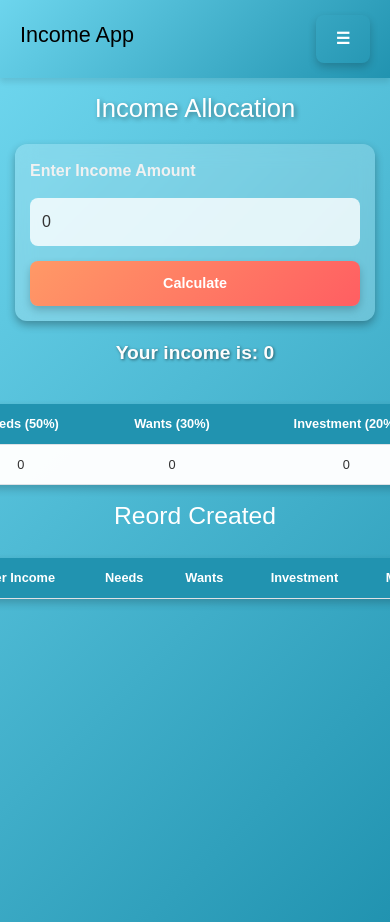
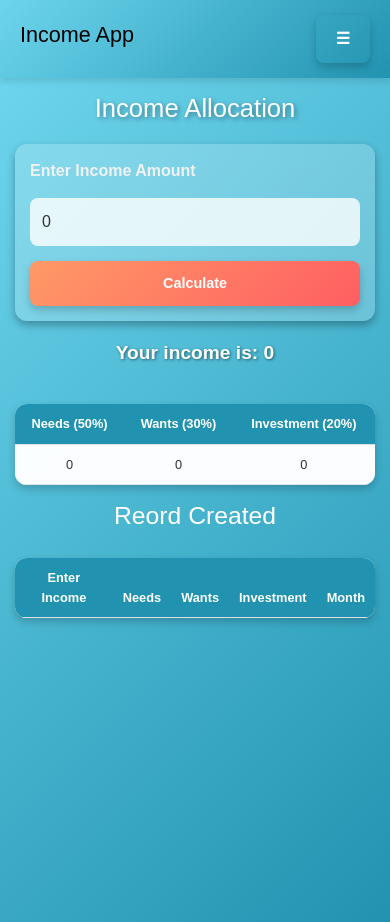
Before and after one commit to khadarvali786/Income-Tracker, a React (Vite) app in the folder Income Tracker/: page / in a window 390 px wide. Built offline with nearby package versions, Linux system fonts and the light colour scheme.

Commit message:
Changes CSS

```diff
--- a/Income Tracker/src/components/IncomeInput.jsx
+++ b/Income Tracker/src/components/IncomeInput.jsx
@@ -87,7 +87,7 @@ const IncomeInput = () => {
 
           <h2>Reord Created</h2>
 
-          <table className="table ">
+          <table className="table">
             <thead>
               <tr>
                 <th>Enter Income</th>
--- a/Income Tracker/src/components/InvestmentPlan.css
+++ b/Income Tracker/src/components/InvestmentPlan.css
@@ -1,11 +1,6 @@
 
 
   /* Investment Plan Container */
-  .table-wrapper {
-    width: 100%;
-    overflow-x: auto; /* Enable horizontal scroll for smaller screens */
-    -webkit-overflow-scrolling: touch; /* Smooth scrolling for mobile */
-  }
   .investment-plan {
     padding: 20px;
     font-family: 'Arial', sans-serif;
@@ -62,13 +57,3 @@
     color: white;
     border: none;
   }
-  /* Responsive Design for Mobile */
-@media (max-width: 600px) {
-    .table-wrapper {
-      margin: 0 auto; /* Center the scrollable container */
-    }
-
-    .table {
-      min-width: 500px; /* Ensure the table does not shrink too much */
-    }
-  }
--- a/Income Tracker/src/components/InvestmentPlan.jsx
+++ b/Income Tracker/src/components/InvestmentPlan.jsx
@@ -29,7 +29,6 @@ const InvestmentPlan = () => {
 
   return (
     <>
-
       <div className="investment-plan">
         <h1>Investment Plan</h1>
         <h2 className="investment-amount">Investment Amount: ₹{amount}</h2>
```
Lines whose indentation alone changed are shown as unchanged.
